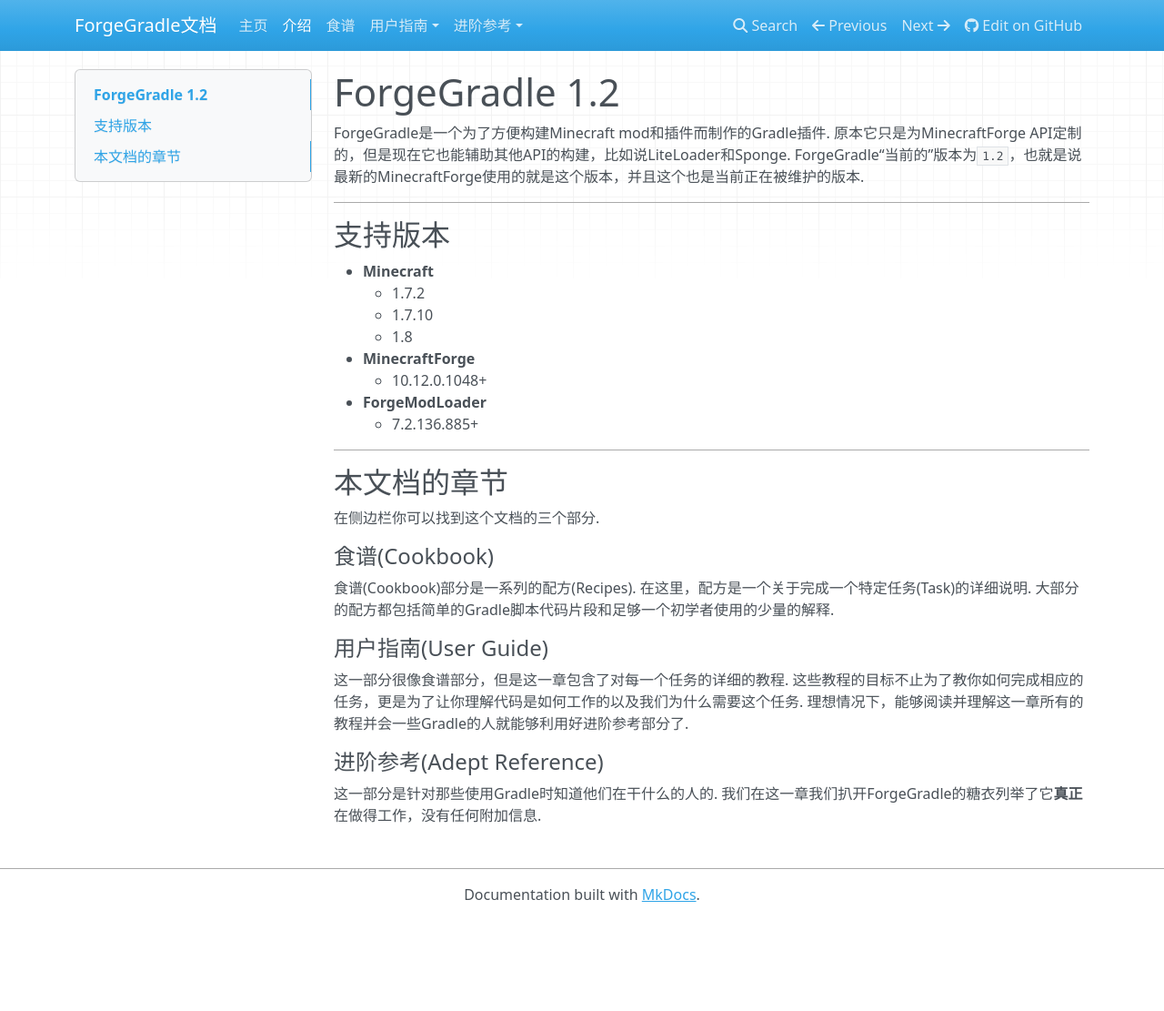
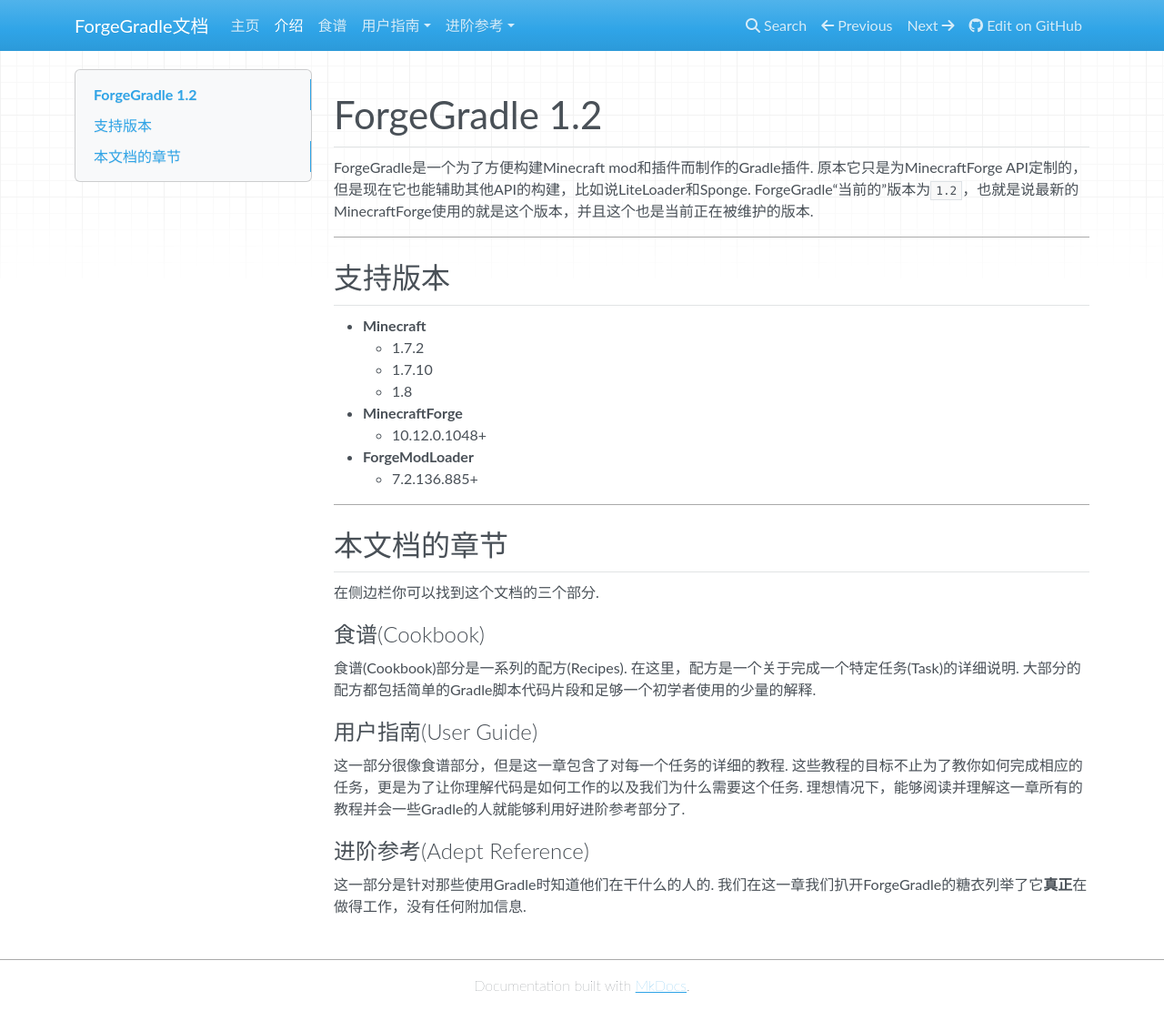
Before and after one commit to Krasjet/ForgeGradle-Documentation-CN, an MkDocs documentation site: the page built from docs/introduction.md, in a window 1280 px wide and 1111 px high. Shown: the whole window at 91% size. Built offline with MkDocs 1.6.1, drawn with Linux system fonts in a browser that asks for light colours; nearby versions of some CDN libraries; old or Windows-style settings are respelled for this version of MkDocs.

Commit message:
Update css for wide monitor

```diff
--- a/docs/css/code.css
+++ b/docs/css/code.css
@@ -1,8 +1,84 @@
+body {
+	font-family: "微软雅黑","宋体","Lato","proxima-nova","Helvetica Neue",Arial,sans-serif
+}
+
+.wy-nav-content {
+    /* Make better use of modern monitors */
+    max-width: 1200px;
+}
+
+h1, h2, h3, h4, h5, h6 {
+    /* Put heading closer to their related content */
+    margin-bottom: 10px;
+    margin-top: 20px;
+}
+
+/* Larger headings should have a little more spacing and an accenting line under them */
+h1, h2 {
+    margin-top: 25px;
+    border-bottom: 1px solid #e1e4e5;
+    padding-bottom: 10px;
+}
+
+.wy-nav-content p, .wy-nav-content ol, .wy-nav-content ul, .wy-nav-content dl {
+    /* Reduce vertical spacing since the default value (24px) is quite huge */
+    margin-bottom: 10px !important;
+}
+
+table td, table th {
+    /* For some reason, this is 90% by default, making code in tables hardly readable */
+    font-size: 100% !important;
+}
+
 code,.rst-content tt {
   font-size: 100%;
-  background: #F8F8F8
+  background: #F8F8F8;
 }
 
+/* Disable line wrapping within word boundaries in code tags. Prevents method names etc. being split right down the middle. */
 p code {
-  font-size: 80%
+    font-size: 80%;
+    word-wrap: normal;
+  	font-family: Consolas, Menlo, Monaco, Lucida Console, Liberation Mono, DejaVu Sans Mono, Bitstream Vera Sans Mono, Courier New, monospace, serif;
 }
+
+/* Fix admonitions having much too large bottom margins */
+div.admonition {
+    margin-bottom: 10px !important;
+}
+
+div.admonition > p:last-child {
+    margin-bottom: 0 !important;
+}
+
+/* Give code tags in admonitions a little more space and make them more readable */
+div.admonition code {
+    display: inline-block;
+    overflow-x: visible;
+    line-height: 18px;
+    color: #404040;
+    border: 1px solid rgba(0, 0, 0, 0.2);
+    background: rgba(255, 255, 255, 0.7);
+    font-family: Consolas, Menlo, Monaco, Lucida Console, Liberation Mono, DejaVu Sans Mono, Bitstream Vera Sans Mono, Courier New, monospace, serif;
+}
+
+/* Space out paragraphs in admonitions vertically */
+div.admonition p {
+    margin-bottom: 5px;
+}
+
+/* Code in headings should just have the special font, not any of the borders etc. */
+h1 code, h2 code, h3 code, h4 code, h5 code, h6 code {
+    background: none;
+    border: none;
+    padding: 0;
+    font-size: inherit;
+    color: inherit;
+}
+
+/* Disable justified text alignment for small screens, otherwise words will be spaced out a lot */
+@media screen and (max-width: 800px) {
+    p, ol, ul {
+        text-align: left;
+    }
+}
```
